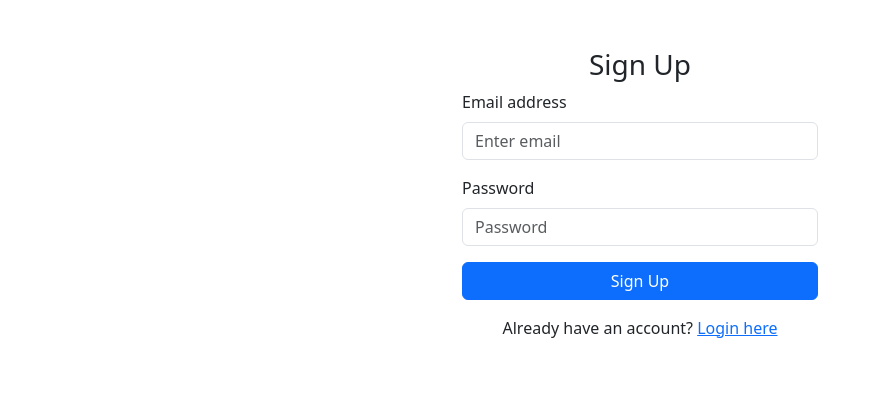
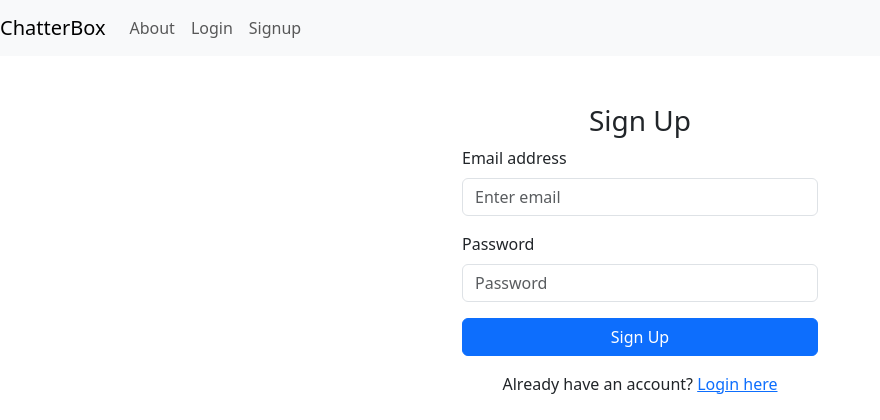
Before and after one commit to parven-dev/chatterBox, a Flask app: page /signup in a window 1280 px wide. Shown: the top 420 px of the page, without its empty margins (0-880 px from the left). Run offline with Flask 3, Linux system fonts and the light colour scheme.

Commit message:
added navbar

```diff
--- a/templates/base.html
+++ b/templates/base.html
@@ -6,6 +6,27 @@
     <title>Login Page</title>
     <link href="https://cdn.jsdelivr.net/npm/bootstrap@5.3.0/dist/css/bootstrap.min.css" rel="stylesheet">
 </head>
+<nav class="navbar navbar-expand-lg navbar-light bg-light">
+  <a class="navbar-brand" href="#">ChatterBox</a>
+  <button class="navbar-toggler" type="button" data-toggle="collapse" data-target="#navbarNav" aria-controls="navbarNav" aria-expanded="false" aria-label="Toggle navigation">
+    <span class="navbar-toggler-icon"></span>
+  </button>
+  <div class="collapse navbar-collapse" id="navbarNav">
+    <ul class="navbar-nav">
+
+      <li class="nav-item">
+        <a class="nav-link" href="#">About</a>
+      </li>
+      <li class="nav-item">
+        <a class="nav-link" href="{{ url_for('login') }}">Login</a>
+      </li>
+      <li class="nav-item">
+        <a class="nav-link" href="{{url_for('signup') }}">Signup</a>
+      </li>
+    </ul>
+  </div>
+</nav>
+
 
 
 <body>
```
